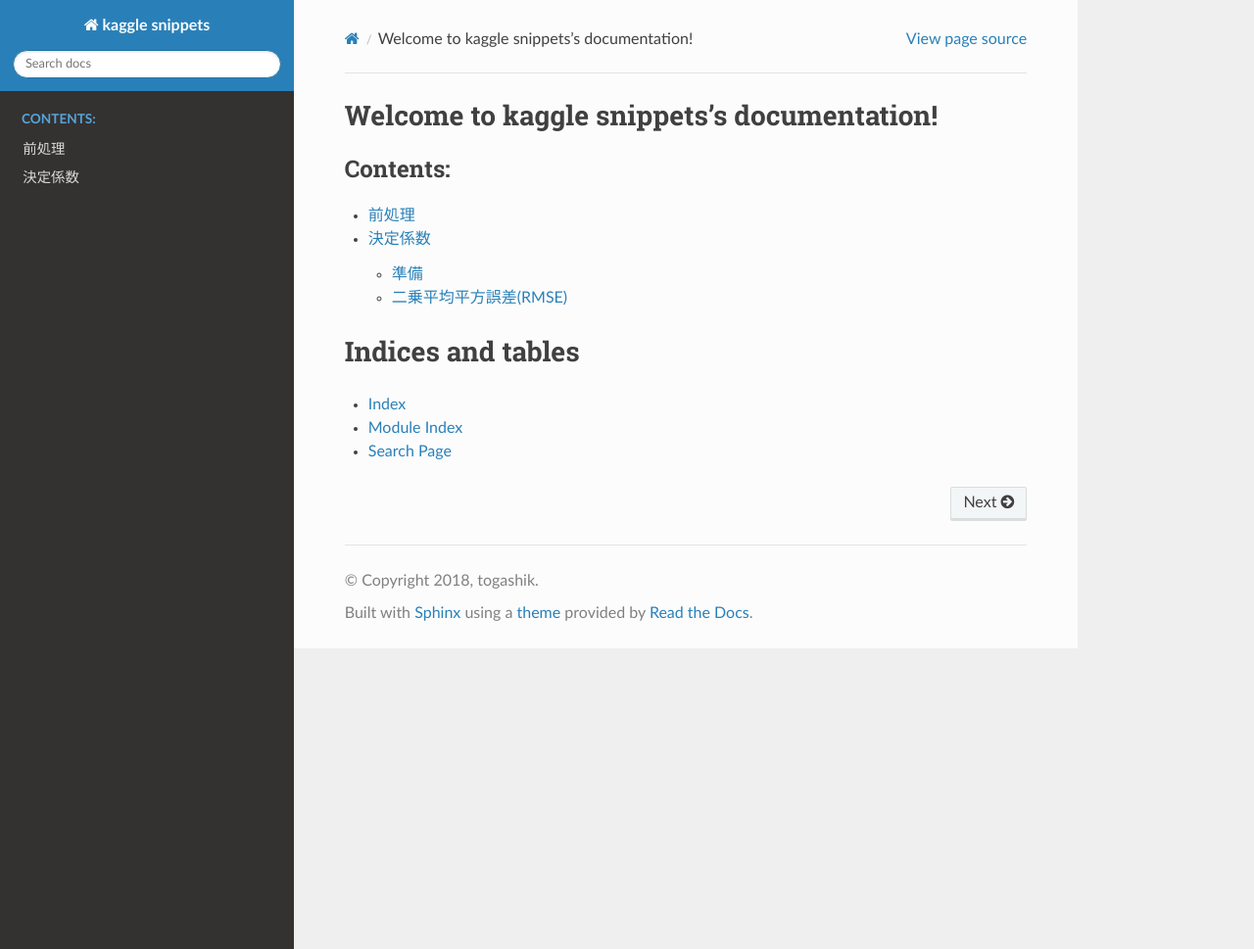
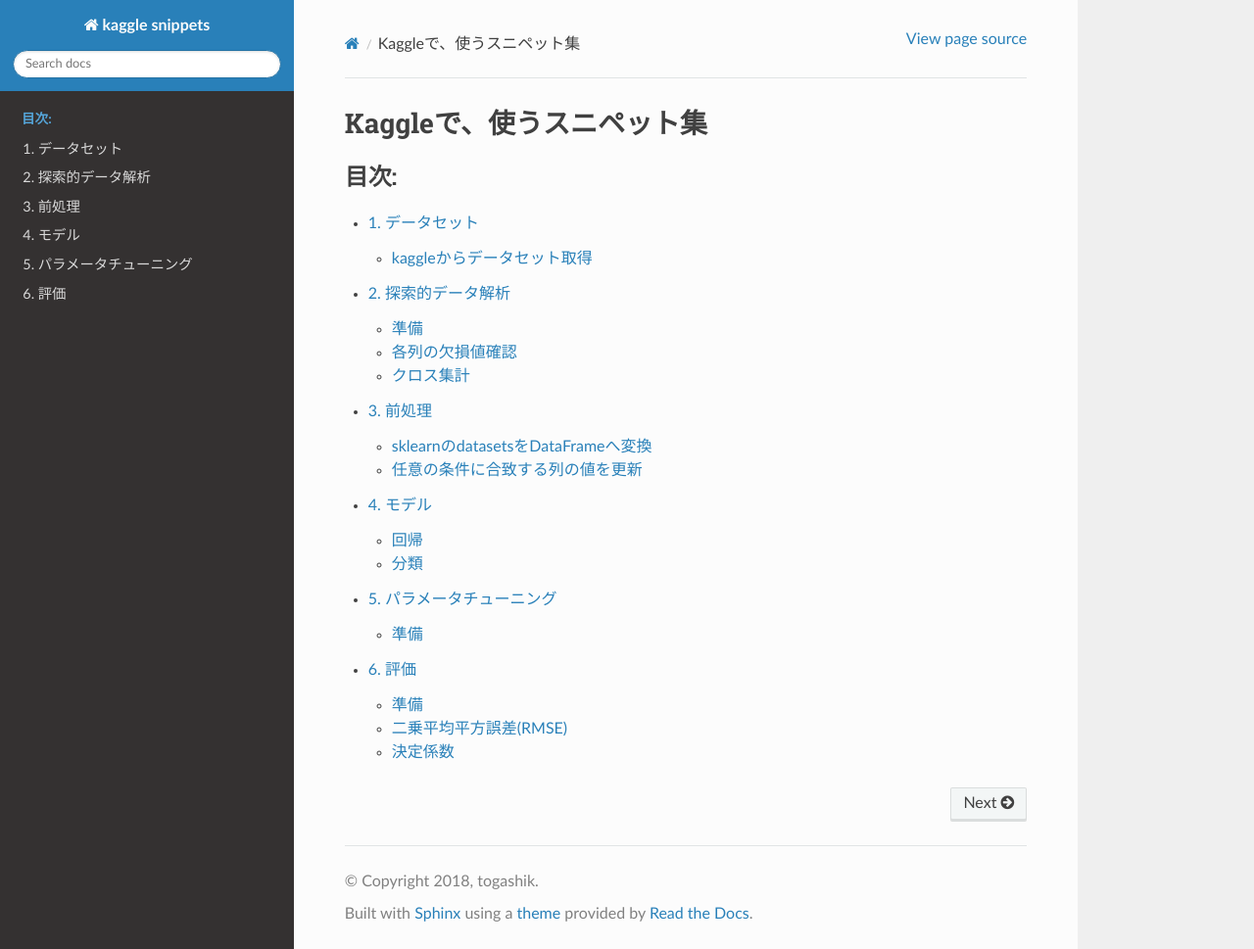
Before and after one commit to kentatogashi/ml-sphinx, a Sphinx documentation site: the page built from source/index.rst, in a window 1280 px wide and 969 px high. Shown: the whole window at 98% size. Built offline with Sphinx 7.4.7 and the Read the Docs theme 2.0.0, drawn with Linux system fonts in a browser that asks for light colours.

Commit message:
20181220

```diff
--- /dev/null
+++ b/source/1_datasets.rst
@@ -0,0 +1,47 @@
+=========================
+1. データセット
+=========================
+
+kaggleからデータセット取得
+====================================
+
+$HOME/.kaggle/kaggle.jsonにAPIキーを記載する。
+
+$HOME/.kaggle/kaggle.json::
+
+    {"username":"********","key":"*******************************"}
+
+データセットが取得可能なコンペ一覧を確認する。
+
+::
+
+    $ kaggle competitions list
+    ref                                            deadline             category            reward  teamCount  userHasEntered
+    ---------------------------------------------  -------------------  ---------------  ---------  ---------  --------------
+    digit-recognizer                               2030-01-01 00:00:00  Getting Started  Knowledge       2755            True
+    titanic                                        2030-01-01 00:00:00  Getting Started  Knowledge      10732            True
+    house-prices-advanced-regression-techniques    2030-01-01 00:00:00  Getting Started  Knowledge       4707           False
+    imagenet-object-localization-challenge         2029-12-31 07:00:00  Research         Knowledge         31           False
+    competitive-data-science-predict-future-sales  2019-12-31 23:59:00  Playground           Kudos       1981            True
+    histopathologic-cancer-detection               2019-03-30 23:59:00  Playground       Knowledge        252           False
+    microsoft-malware-prediction                   2019-03-13 23:59:00  Research           $25,000        397           False
+    humpback-whale-identification                  2019-02-28 23:59:00  Featured           $25,000        689            True
+    elo-merchant-category-recommendation           2019-02-26 23:59:00  Featured           $50,000       1533           False
+    ga-customer-revenue-prediction                 2019-02-15 23:59:00  Featured           $45,000       1104           False
+    reducing-commercial-aviation-fatalities        2019-02-12 23:59:00  Playground            Swag          1           False
+    quora-insincere-questions-classification       2019-02-05 23:59:00  Featured           $25,000       2374            True
+    pubg-finish-placement-prediction               2019-01-30 23:59:00  Playground            Swag       1125           False
+    20-newsgroups-ciphertext-challenge             2019-01-16 23:59:00  Playground            Swag         64           False
+    human-protein-atlas-image-classification       2019-01-10 23:59:00  Featured           $37,000       1849           False
+    traveling-santa-2018-prime-paths               2019-01-10 23:59:00  Featured           $25,000       1421           False
+    NFL-Punt-Analytics-Competition                 2019-01-09 23:59:00  Analytics          $80,000          0           False
+    two-sigma-financial-news                       2019-01-08 23:59:00  Featured          $100,000       2432            True
+    PLAsTiCC-2018                                  2018-12-17 23:59:00  Featured           $25,000       1094           False
+    quickdraw-doodle-recognition                   2018-12-04 23:59:00  Featured           $25,000       1316           False
+
+
+ダウンロードする。 -c にコンペの名前、-pにダウンロードしたデータを置きたいディレクトリを指定する。
+
+::
+
+    $ kaggle competitions download -c titanic -p titanic
--- /dev/null
+++ b/source/2_eda.rst
@@ -0,0 +1,51 @@
+=========================
+2. 探索的データ解析
+=========================
+
+モデルを構築する前に、データそのものを理解する過程。
+
+データそのもの、統計量、相関などを見たり、可視化したりする。
+
+準備
+======
+
+::
+
+    data = pd.read_csv('titanic/train.csv')
+
+各列の欠損値確認
+================
+
+欠損値を含む場合は、欠損値の補完、列の削除などの処理が必要になる。
+
+::
+
+    In [54]: data.isnull().sum()
+    Out[54]:
+    PassengerId      0
+    Survived         0
+    Pclass           0
+    Name             0
+    Sex              0
+    Age            177
+    SibSp            0
+    Parch            0
+    Ticket           0
+    Fare             0
+    Cabin          687
+    Embarked         2
+    dtype: int64
+
+クロス集計
+===================
+
+::
+
+    In [53]: pd.crosstab(data.Pclass, data.Survived, margins=True)
+    Out[53]:
+    Survived    0    1  All
+    Pclass
+    1          80  136  216
+    2          97   87  184
+    3         372  119  491
+    All       549  342  891
--- /dev/null
+++ b/source/3_preprocessing.rst
@@ -0,0 +1,53 @@
+=========================
+3. 前処理
+=========================
+
+sklearnのdatasetsをDataFrameへ変換
+====================================
+
+::
+
+    import numpy as np
+    import pandas as pd
+    from sklearn.datasets import load_iris, load_boston,load_breast_cancer
+    iris = load_iris()
+    df = pd.DataFrame(np.c_[iris.data, iris.target], columns=iris.feature_names + ['species'])
+    >>>    sepal length (cm)  sepal width (cm)  petal length (cm)  petal width (cm)  species
+    0                5.1               3.5                1.4               0.2      0.0
+    1                4.9               3.0                1.4               0.2      0.0
+    2                4.7               3.2                1.3               0.2      0.0
+    3                4.6               3.1                1.5               0.2      0.0
+    4                5.0               3.6                1.4               0.2      0.0
+    boston = load_boston()
+    df = pd.DataFrame(np.c_[boston.data, boston.target], columns=np.append(boston.feature_names, 'PRICE'))
+    >>>    CRIM    ZN  INDUS  CHAS    NOX     RM  ...    RAD    TAX  PTRATIO       B  LSTAT  PRICE
+    0  0.00632  18.0   2.31   0.0  0.538  6.575  ...    1.0  296.0     15.3  396.90   4.98   24.0
+    1  0.02731   0.0   7.07   0.0  0.469  6.421  ...    2.0  242.0     17.8  396.90   9.14   21.6
+    2  0.02729   0.0   7.07   0.0  0.469  7.185  ...    2.0  242.0     17.8  392.83   4.03   34.7
+    3  0.03237   0.0   2.18   0.0  0.458  6.998  ...    3.0  222.0     18.7  394.63   2.94   33.4
+    4  0.06905   0.0   2.18   0.0  0.458  7.147  ...    3.0  222.0     18.7  396.90   5.33   36.2
+
+    [5 rows x 14 columns]
+    df = pd.DataFrame(np.c_[breast_cancer.data, breast_cancer.target], columns=np.append(breast_cancer.feature_names, ['has_cancer']))
+    >>>   mean radius  mean texture     ...      worst fractal dimension  has_cancer
+    0        17.99         10.38     ...                      0.11890         0.0
+    1        20.57         17.77     ...                      0.08902         0.0
+    2        19.69         21.25     ...                      0.08758         0.0
+    3        11.42         20.38     ...                      0.17300         0.0
+    4        20.29         14.34     ...                      0.07678         0.0
+
+    [5 rows x 31 columns]
+
+
+任意の条件に合致する列の値を更新
+========================================
+
+参考: https://www.kaggle.com/ash316/eda-to-prediction-dietanic
+
+::
+
+    data = pd.read_csv('titanic/train.csv')
+    # AgeがNaNの場合は、30を挿入
+    data.loc[data['Age'].isnull(), 'Age'] = 30
+    # Ageが20以上40未満であれば、Age_Catに2を挿入
+    data.loc[(data['Age'] > 20) & (data['Age'] <= 40), 'Age_Cat'] = 2
--- /dev/null
+++ b/source/4_model.rst
@@ -0,0 +1,7 @@
+4. モデル
+===========================================
+
+.. toctree::
+
+  regression
+  classifier
--- /dev/null
+++ b/source/5_tuning.rst
@@ -0,0 +1,13 @@
+=========================
+5. パラメータチューニング
+=========================
+
+準備
+=========================
+
+::
+
+    from sklearn.datasets import load_boston
+    boston = load_boston()
+    X = boston.data
+    y = boston.target
--- /dev/null
+++ b/source/6_evaluation.rst
@@ -0,0 +1,40 @@
+=========================
+6. 評価
+=========================
+
+準備
+======
+
+::
+
+    from sklearn.datasets import load_boston
+    from sklearn.linear_model import LinearRegression
+    boston = load_boston()
+    X = boston.data
+    y = boston.target
+    clf = LinearRegression()
+    clf.fit(X, y)
+    y_pred = clf.predict(y, y_pred)
+
+二乗平均平方誤差(RMSE)
+==================
+
+回帰分析の評価::
+
+    import math
+    from sklearn.metrics import mean_squared_error
+    print('RMSE: %.2f' % math.sqrt(mean_squared_error(y, y_pred)))
+    # RMSE: 4.68
+
+決定係数
+==================
+
+参考: https://bellcurve.jp/statistics/course/9706.html
+
+推定された回帰式の当てはまりの良さを表す。0 ~ 1の値を取り、1に近いほど実際のデータへの当てはまりが良いことを示す。
+
+回帰分析の評価::
+
+    from sklearn.metrics import r2_score
+    print('r2 score: %.2f' % r2_score(y, y_pred))
+    # r2 score: 0.74
--- /dev/null
+++ b/source/classifier.rst
@@ -0,0 +1,13 @@
+=========================
+分類
+=========================
+
+準備
+=========================
+
+::
+
+    from sklearn.datasets import load_iris
+    iris = load_irisn()
+    X = iris.data
+    y = iris.target
--- a/source/evaluation.rst
+++ /dev/null
@@ -1,26 +0,0 @@
-=========================
-決定係数
-=========================
-
-準備
-======
-
-::
-
-    from sklearn.datasets import load_boston
-    from sklearn.linear_model import LinearRegression
-    boston = load_boston()
-    X = boston.data
-    y = boston.target
-    clf = LinearRegression()
-    clf.fit(X, y)
-    y_pred = clf.predict(y, y_pred)
-
-二乗平均平方誤差(RMSE)
-==================
-
-回帰分析の評価::
-
-    import math
-    from sklearn.metrics import mean_squared_error
-    print("RMSE: %.2f" % math.sqrt(mean_squared_error(y, y_pred)))
--- a/source/index.rst
+++ b/source/index.rst
@@ -3,20 +3,16 @@
    You can adapt this file completely to your liking, but it should at least
    contain the root `toctree` directive.
 
-Welcome to kaggle snippets's documentation!
+Kaggleで、使うスニペット集
 ===========================================
 
 .. toctree::
    :maxdepth: 2
-   :caption: Contents:
+   :caption: 目次:
 
-   preprocessing
-   evaluation
-
-
-Indices and tables
-==================
-
-* :ref:`genindex`
-* :ref:`modindex`
-* :ref:`search`
+   1_datasets
+   2_eda
+   3_preprocessing
+   4_model
+   5_tuning
+   6_evaluation
--- a/source/preprocessing.rst
+++ /dev/null
@@ -1,3 +0,0 @@
-=========================
-前処理
-=========================
--- /dev/null
+++ b/source/regression.rst
@@ -0,0 +1,63 @@
+=========================
+回帰
+=========================
+
+準備
+=========================
+
+::
+
+    from sklearn.datasets import load_boston
+    boston = load_boston()
+    X = boston.data
+    y = boston.target
+
+
+線形回帰
+=========================
+
+誤差関数に、最小二乗誤差を用いて、パラメータと重みを最適化する回帰モデル。
+
+::
+
+    from sklearn.linear_model import LinearRegression
+    clf = LinearRegression()
+    clf.fit(X, y)
+    y_pred = clf.predict(X)
+    print(y_pred[0:3])
+    >>> [30.00384338 25.02556238 30.56759672]
+    print('r2 score: %.2f' % clf.score(X, y))
+    >>> r2 score: 0.74
+
+Rigde回帰
+=========================
+
+訓練データによる過学習を防ぐために、誤差関数に正則化項を加えて、最小化する回帰モデル。
+
+正則化項として、L2ノルム(係数のユークリッド長)を使う。
+
+正則化については、https://tjo.hatenablog.com/entry/2015/03/03/190000 が参考になる。
+
+::
+
+    from sklearn.linear_model import Ridge
+    clf = Ridge()
+    clf.fit(X, y)
+    y_pred = clf.predict(X)
+    print(y_pred[0:3])
+    >>> [30.25311604 24.80547336 30.53232402]
+    print('r2 score: %.2f' % clf.score(X, y))
+    >>> r2 score: 0.74
+
+サポートベクター回帰
+=========================
+
+サポートベクターマシンを使った回帰モデル。
+
+::
+
+    from sklearn.svm import SVR
+    clf = SVR()
+    clf.fit(X, y)
+    print('r2 score: %.2f' % clf.score(X, y))
+    >>> r2 score: 0.37
```
